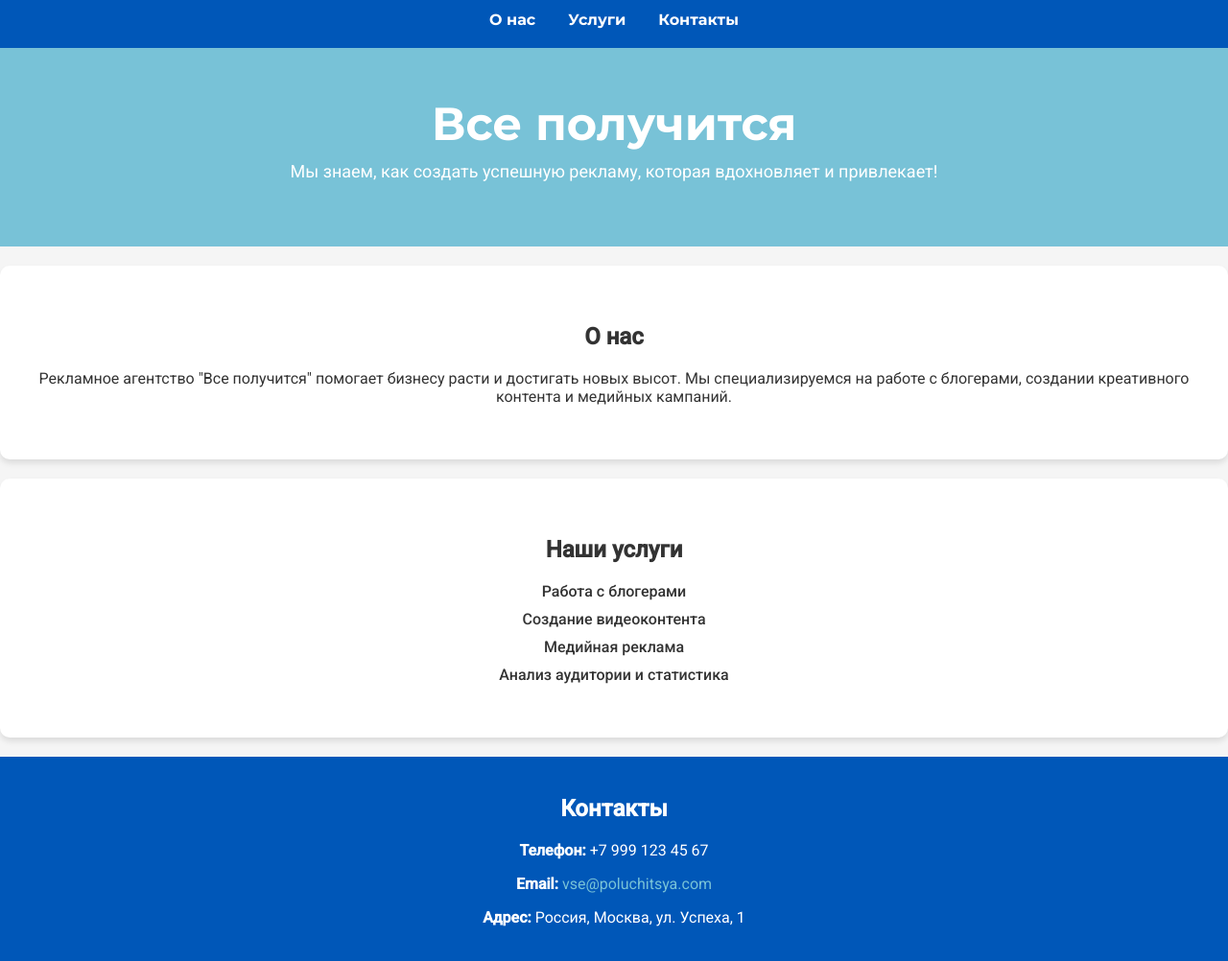
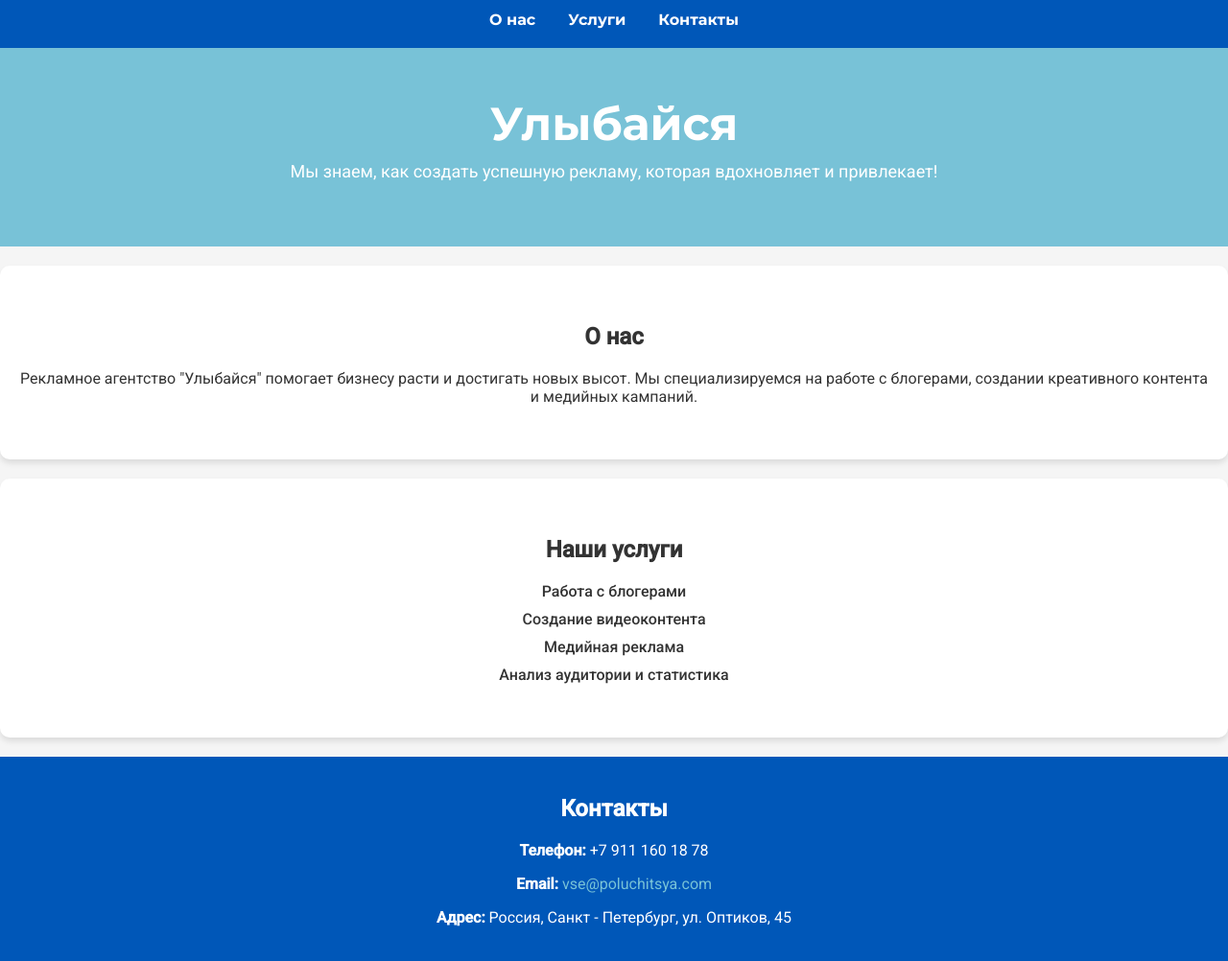
Before and after one commit to Vladimir014/vseok, a plain HTML site: page index.html in a window 1280 px wide. Shown: the part 173-1175 px from the top of the page at 96% size. Drawn offline with Linux system fonts and the light colour scheme.

Commit message:
Update index.html

```diff
--- a/index.html
+++ b/index.html
@@ -3,7 +3,7 @@
 <head>
     <meta charset="UTF-8">
     <meta name="viewport" content="width=device-width, initial-scale=1.0">
-    <title>Все получится - Рекламное агентство</title>
+    <title>Улыбайся - Рекламное агентство</title>
     <link rel="stylesheet" href="styles.css">
     <link href="https://fonts.googleapis.com/css2?family=Montserrat:wght@700&family=Roboto:wght@400;500&display=swap" rel="stylesheet">
 </head>
@@ -22,14 +22,14 @@
     <main>
         <!-- Главный баннер -->
         <section class="banner">
-            <h1>Все получится</h1>
+            <h1>Улыбайся</h1>
             <p>Мы знаем, как создать успешную рекламу, которая вдохновляет и привлекает!</p>
         </section>
 
         <!-- О нас -->
         <section id="about" class="about">
             <h2>О нас</h2>
-            <p>Рекламное агентство "Все получится" помогает бизнесу расти и достигать новых высот. Мы специализируемся на работе с блогерами, создании креативного контента и медийных кампаний.</p>
+            <p>Рекламное агентство "Улыбайся" помогает бизнесу расти и достигать новых высот. Мы специализируемся на работе с блогерами, создании креативного контента и медийных кампаний.</p>
         </section>
 
         <!-- Услуги -->
@@ -46,9 +46,9 @@
 
     <footer id="contacts">
         <h2>Контакты</h2>
-        <p><strong>Телефон:</strong> +7 999 123 45 67</p>
+        <p><strong>Телефон:</strong> +7 911 160 18 78</p>
         <p><strong>Email:</strong> <a href="mailto:vse@poluchitsya.com">vse@poluchitsya.com</a></p>
-        <p><strong>Адрес:</strong> Россия, Москва, ул. Успеха, 1</p>
+        <p><strong>Адрес:</strong> Россия, Санкт - Петербург, ул. Оптиков, 45</p>
     </footer>
 </body>
 </html>
```
